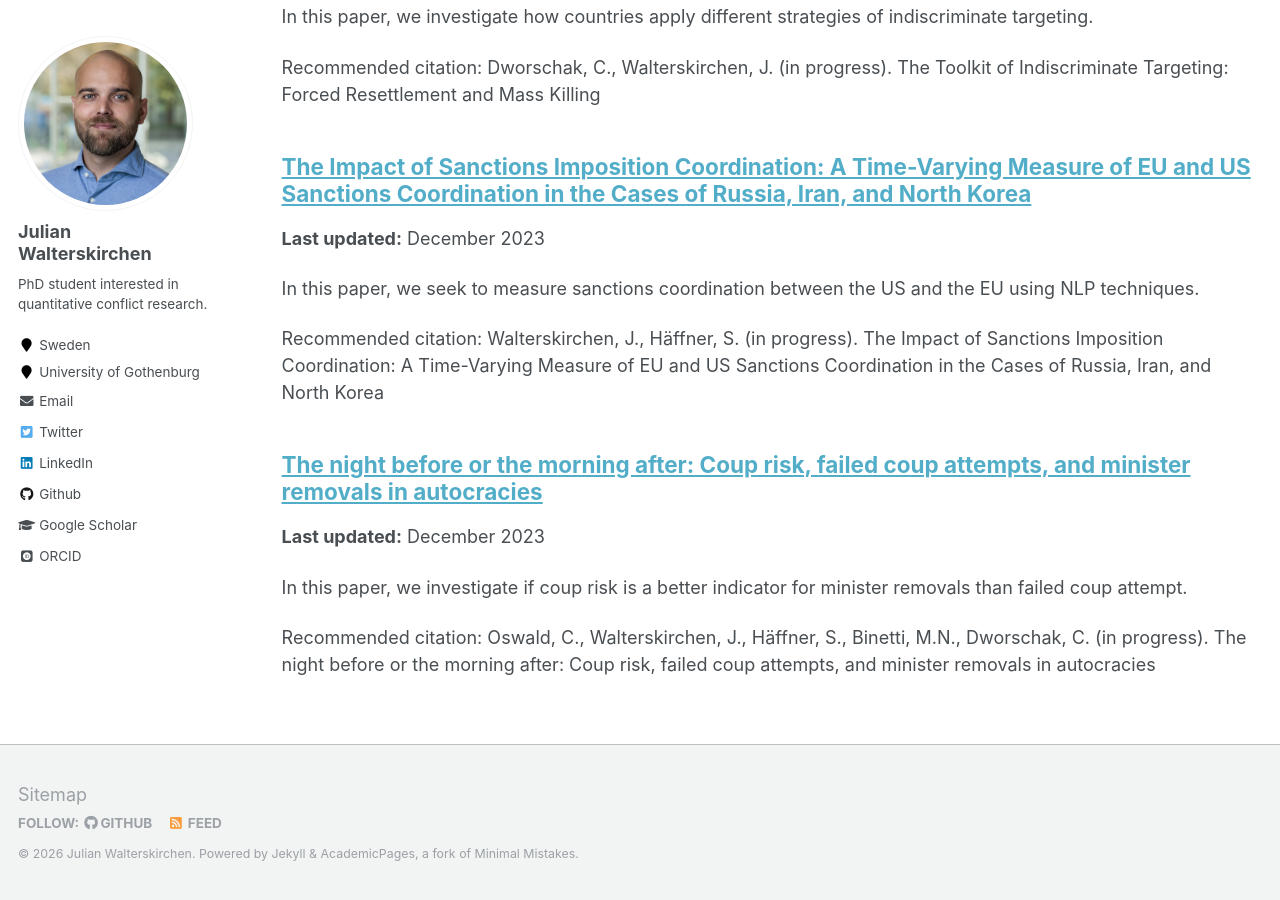
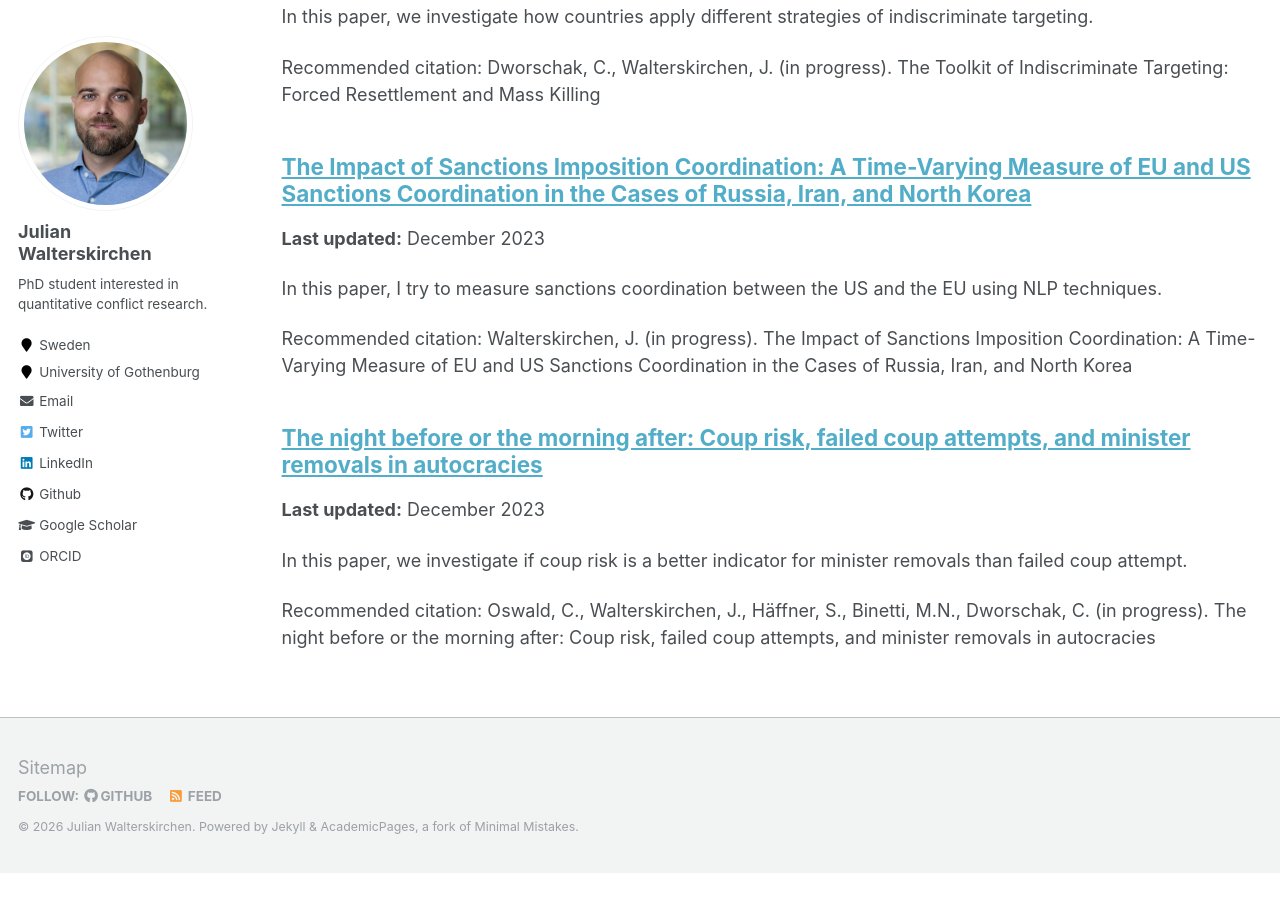
Before and after one commit to jwalterskirchen/jwalterskirchen.github.io, a Jekyll site: the page built from _pages/workinprogress.md, in a window 1280 px wide and 900 px high, scrolled down 555 px. Built offline with Jekyll 4.4.1, drawn with Linux system fonts in a browser that asks for light colours; some web fonts are replaced; after the commit the page ends 1428 px from its top, so only the background shows below that.

Commit message:
Update excerpt and citation in sanctions.md

```diff
--- a/_workinprogress/sanctions.md
+++ b/_workinprogress/sanctions.md
@@ -2,9 +2,9 @@
 title: "The Impact of Sanctions Imposition Coordination: A Time-Varying Measure of EU and US Sanctions Coordination in the Cases of Russia, Iran, and North Korea"
 collection: workinprogress
 permalink: /workinprogress/sanctions
-excerpt: 'In this paper, we seek to measure sanctions coordination between the US and the EU using NLP techniques.'
+excerpt: 'In this paper, I try to measure sanctions coordination between the US and the EU using NLP techniques.'
 date: 2023-12-01
 venue: 'Not Published'
 paperurl: ''
-citation: 'Walterskirchen, J., Häffner, S. (in progress). The Impact of Sanctions Imposition Coordination: A Time-Varying Measure of EU and US Sanctions Coordination in the Cases of Russia, Iran, and North Korea'
+citation: 'Walterskirchen, J. (in progress). The Impact of Sanctions Imposition Coordination: A Time-Varying Measure of EU and US Sanctions Coordination in the Cases of Russia, Iran, and North Korea'
 ---
```
